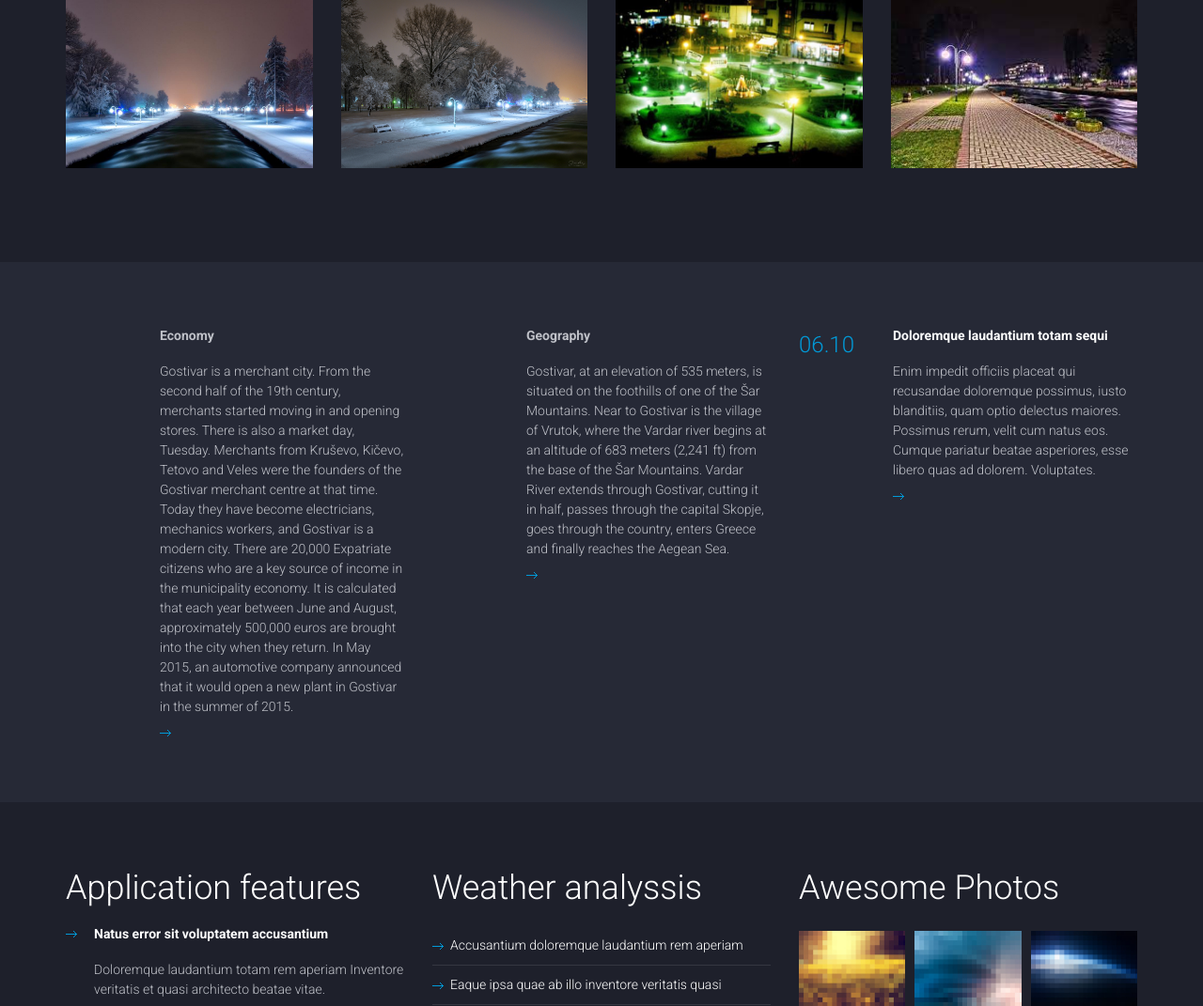
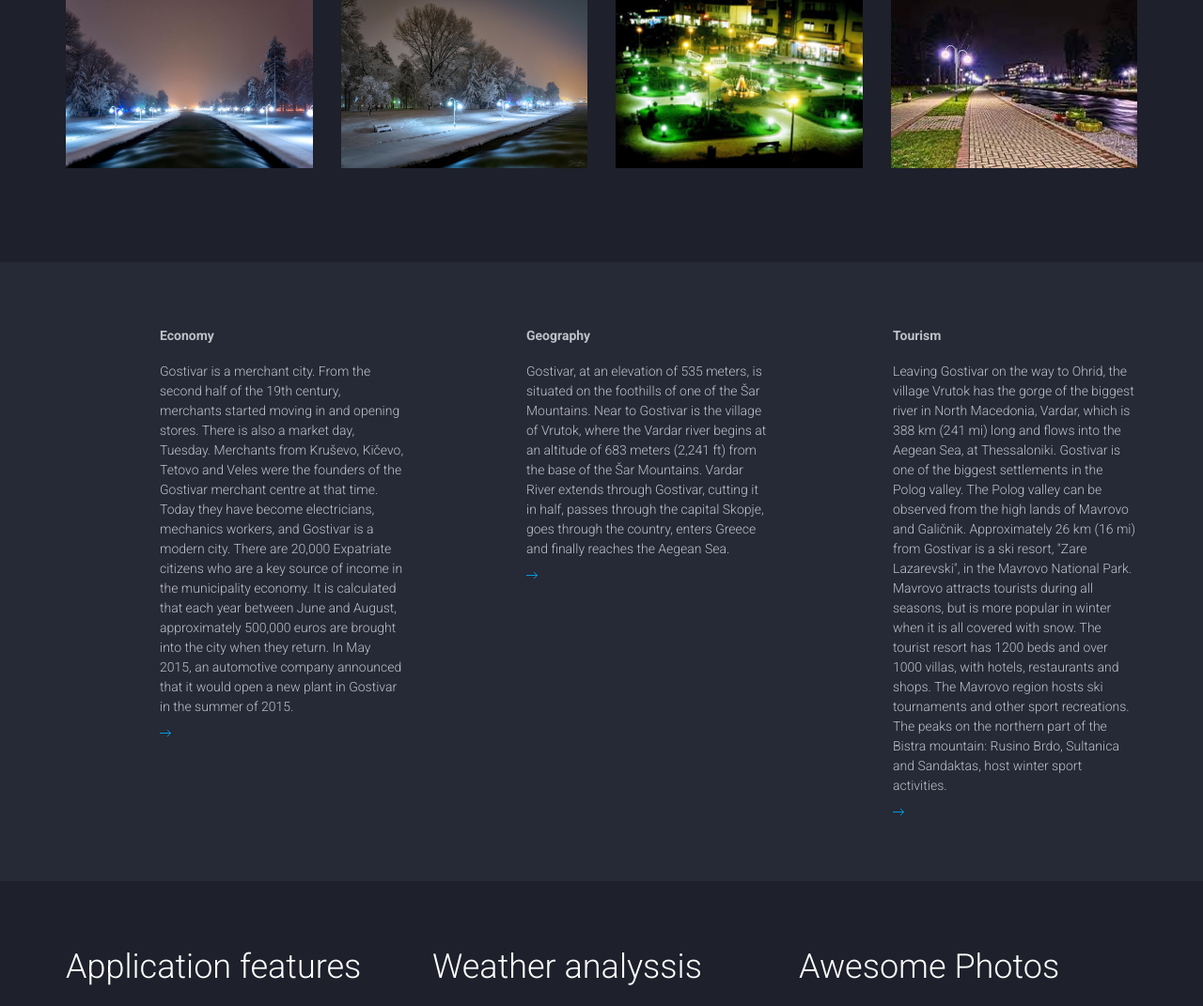
Before and after one commit to laskigvgv/capstone, a PHP site: page / in a window 1280 px wide. Shown: the part 728-1799 px from the top of the page at 94% size. Run offline with PHP 8.4, Linux system fonts and the light colour scheme; data that the repository does not hold is empty.

Commit message:
test gif

```diff
--- a/weather/index.php
+++ b/weather/index.php
@@ -186,9 +186,10 @@ In May 2015, an automotive company announced that it would open a new plant in G
 							</div>
 							<div class="col-md-4">
 								<div class="news">
-									<div class="date">06.10</div>
-									<h3><a href="#">Doloremque laudantium totam sequi </a></h3>
-									<p>Enim impedit officiis placeat qui recusandae doloremque possimus, iusto blanditiis, quam optio delectus maiores. Possimus rerum, velit cum natus eos. Cumque pariatur beatae asperiores, esse libero quas ad dolorem. Voluptates.</p>
+									<h3>Tourism</h3>
+									<p>Leaving Gostivar on the way to Ohrid, the village Vrutok has the gorge of the biggest river in North Macedonia, Vardar, which is 388 km (241 mi) long and flows into the Aegean Sea, at Thessaloniki. Gostivar is one of the biggest settlements in the Polog valley. The Polog valley can be observed from the high lands of Mavrovo and Galičnik.
+
+Approximately 26 km (16 mi) from Gostivar is a ski resort, "Zare Lazarevski", in the Mavrovo National Park. Mavrovo attracts tourists during all seasons, but is more popular in winter when it is all covered with snow. The tourist resort has 1200 beds and over 1000 villas, with hotels, restaurants and shops. The Mavrovo region hosts ski tournaments and other sport recreations. The peaks on the northern part of the Bistra mountain: Rusino Brdo, Sultanica and Sandaktas, host winter sport activities.</p>
 								</div>
 							</div>
 						</div>
```
